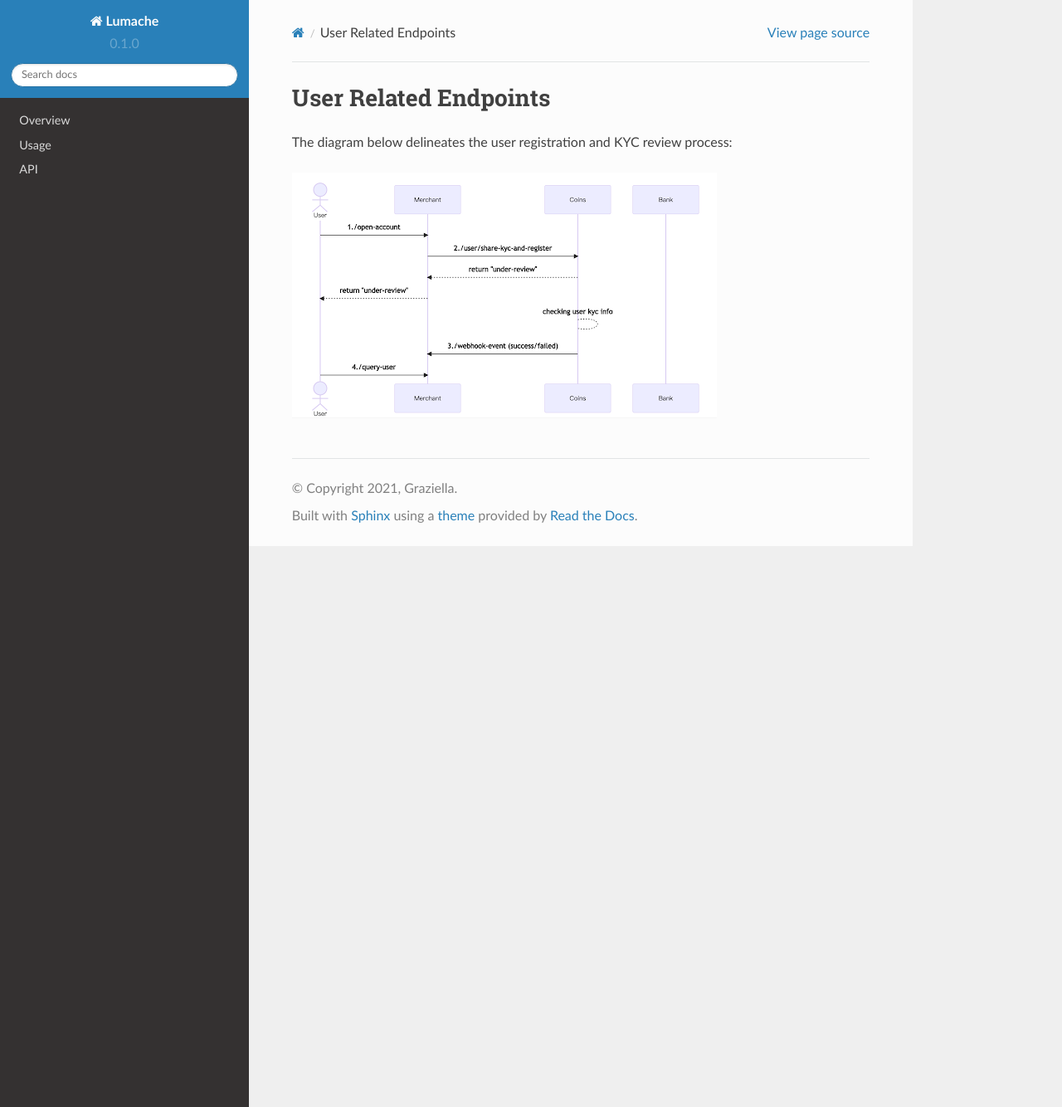
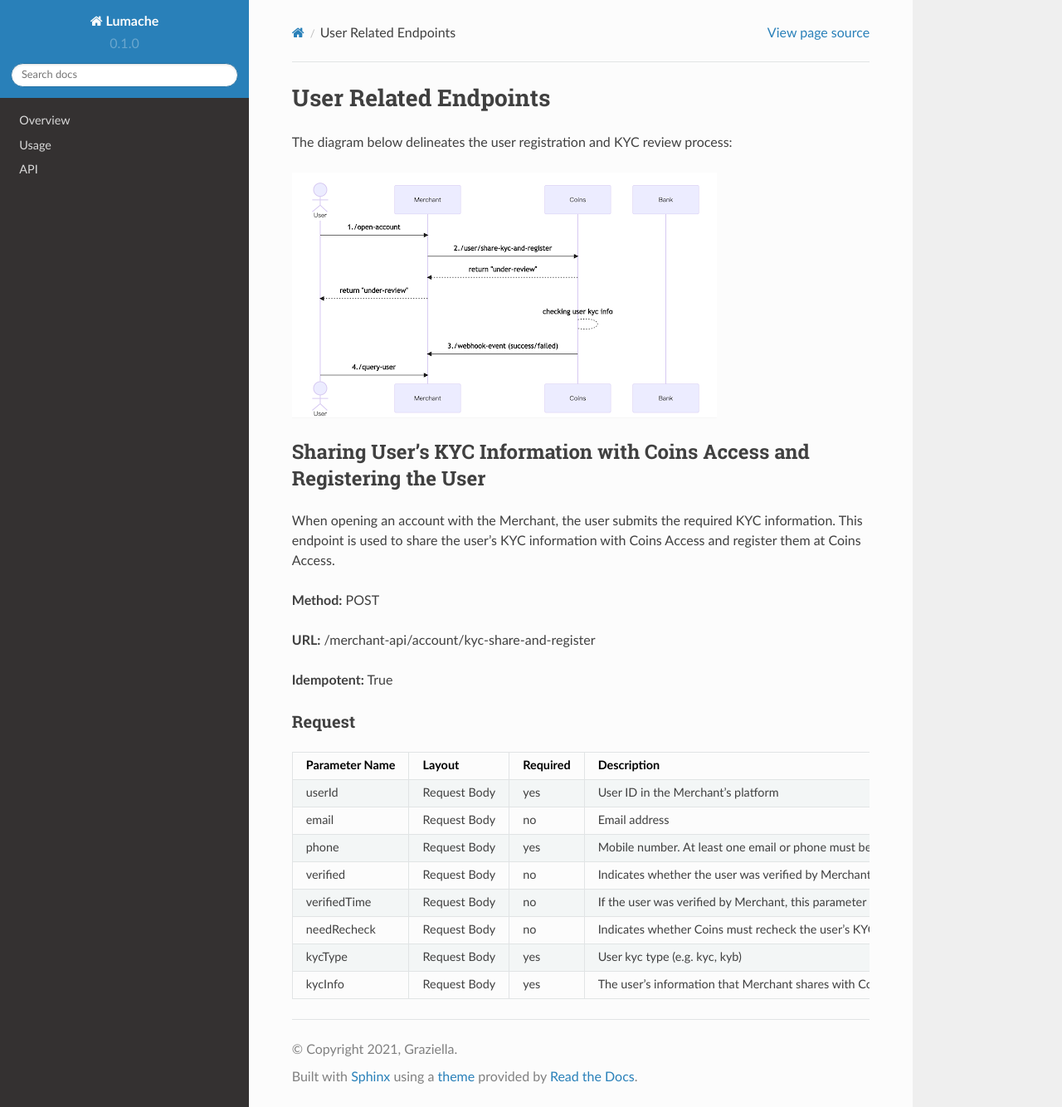
Before and after one commit to vadimsteckler1/coins_access_api, a Sphinx documentation site: the page built from docs/source/user_related.rst, in a window 1280 px wide and 1334 px high. Shown: the whole window at 83% size. Built offline with Sphinx 7.4.7 and the Read the Docs theme 2.0.0, drawn with Linux system fonts in a browser that asks for light colours.

Commit message:
Update user_related.rst

```diff
--- a/docs/source/user_related.rst
+++ b/docs/source/user_related.rst
@@ -4,3 +4,56 @@ The diagram below delineates the user registration and KYC review process:
 
 .. image::
    User_Related_Endpoints.png
+Sharing User’s KYC Information with Coins Access and Registering the User
+---------------------------------------------------------------------
+
+When opening an account with the Merchant, the user submits the required KYC information. This endpoint is used to share the user’s KYC information with Coins Access and register them at Coins Access.
+
+**Method:** POST
+
+**URL:** /merchant-api/account/kyc-share-and-register
+
+**Idempotent:** True
+
+Request
+~~~~~~~
+
+.. list-table::
+   :header-rows: 1
+
+   * - Parameter Name
+     - Layout
+     - Required
+     - Description
+   * - userId
+     - Request Body
+     - yes
+     - User ID in the Merchant’s platform
+   * - email
+     - Request Body
+     - no
+     - Email address
+   * - phone
+     - Request Body
+     - yes
+     - Mobile number. At least one email or phone must be provided.
+   * - verified
+     - Request Body
+     - no
+     - Indicates whether the user was verified by Merchant
+   * - verifiedTime
+     - Request Body
+     - no
+     - If the user was verified by Merchant, this parameter indicates the verification time
+   * - needRecheck
+     - Request Body
+     - no
+     - Indicates whether Coins must recheck the user’s KYC
+   * - kycType
+     - Request Body
+     - yes
+     - User kyc type (e.g. kyc, kyb)
+   * - kycInfo
+     - Request Body
+     - yes
+     - The user’s information that Merchant shares with Coins. See an example below.
```
